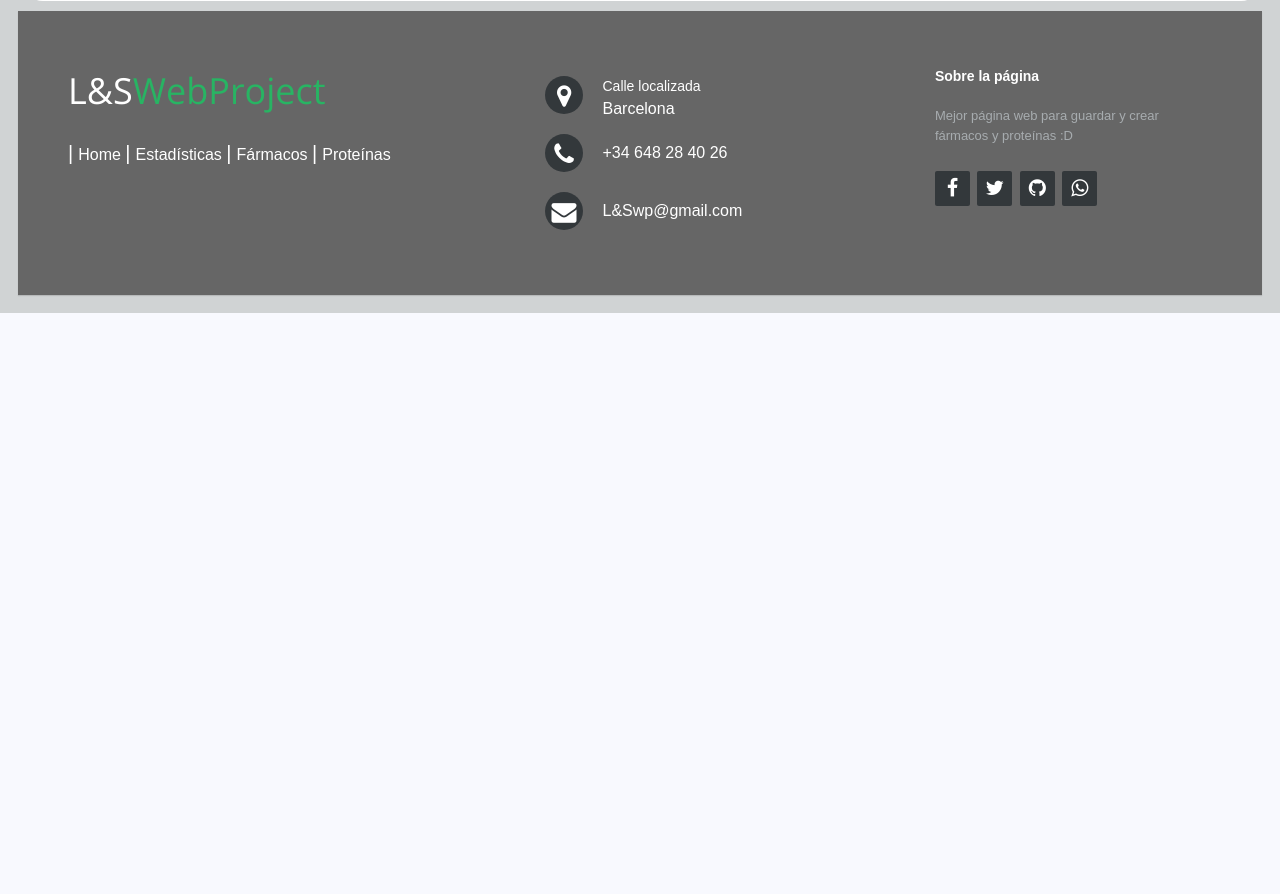
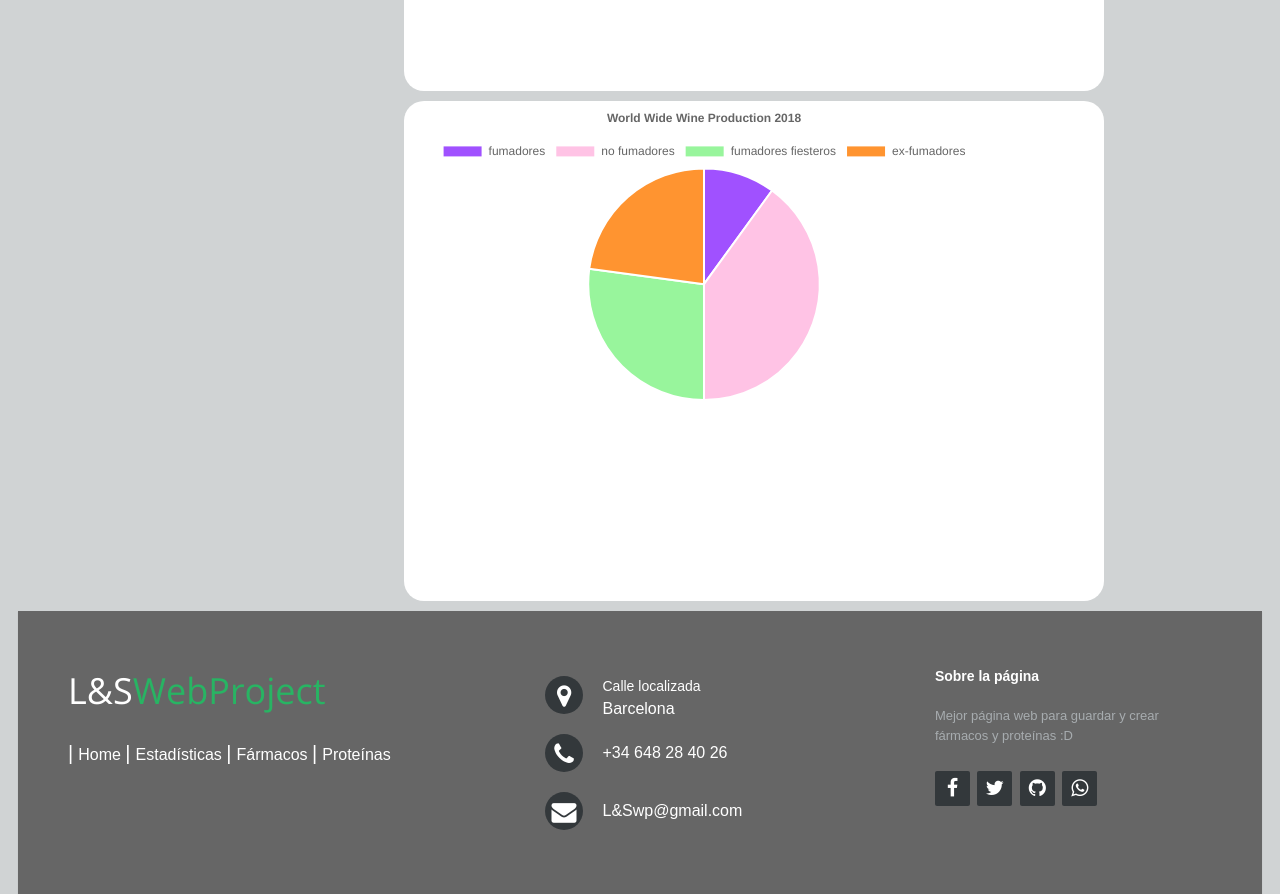
Before and after one commit to lkrell21/Projecte21ls, a PHP site: page /estadisticas.html in a window 1280 px wide. Shown: the part 1167-2061 px from the top of the page. Before the commit the page ends 1480 px from the top, so only its background shows below. Run offline with PHP 8.4, Linux system fonts and the light colour scheme.

Commit message:
Update estadisticas.css

```diff
--- a/css/estadisticas.css
+++ b/css/estadisticas.css
@@ -1,12 +1,12 @@
 
   .first-body {
-    height: 300px;
-    width:99.5%;
+    height: 500px;
+    width: 700px;
     background-color: white;
     border-radius:20px;
     margin-top: 10px;
-    margin-left: 5px;
-    margin-right:5px;
+    margin-left: 31%;
+    margin-right:31%;
     margin-bottom:10px;
 }
 
```
